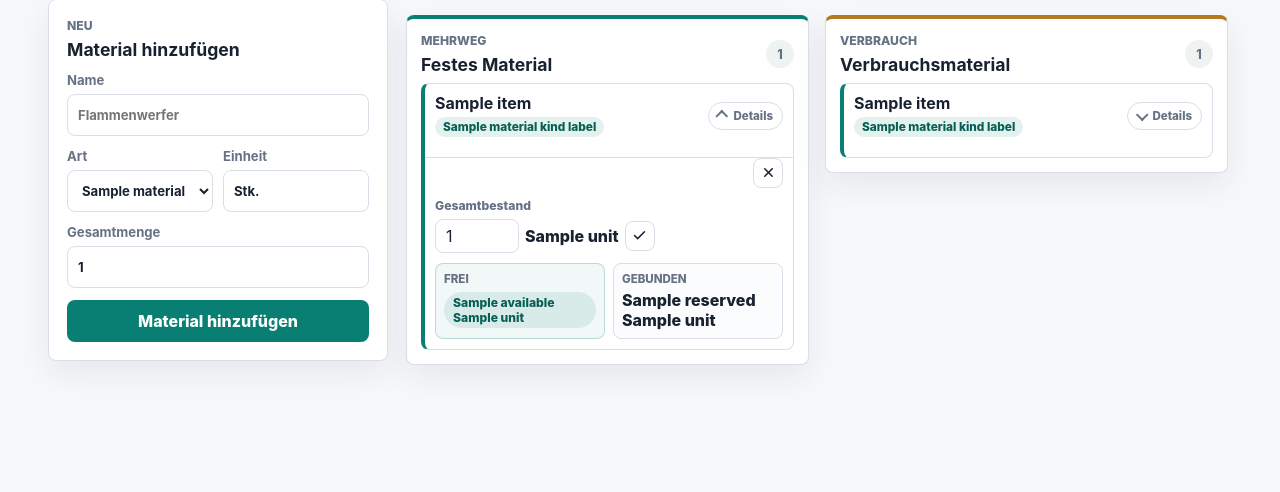
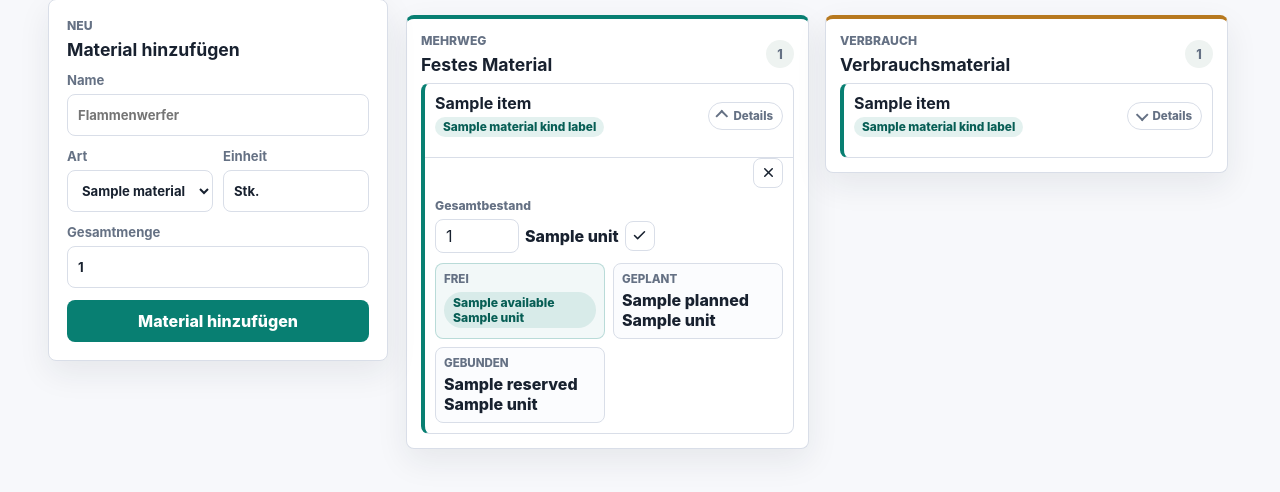
Before and after one commit to AndreasDeCrinis/event-tracker, a Flask app: template app/templates/inventory.html in a window 1280 px wide, after a click that opens the changed part. Shown: the part 194-686 px from the top of the page. Run offline with Flask 3, Linux system fonts and the light colour scheme; the template is opened without the code that fills it: most values are stand-ins (such as "Sample title", 1, 10 or a date in 2020).

Commit message:
fix: inventory warning

```diff
--- a/app/routes.py
+++ b/app/routes.py
@@ -42,6 +42,7 @@ from .models import (
     material_available_quantity,
     material_deducted_used_quantity,
     material_open_used_quantity,
+    material_planned_quantity,
     material_reserved_quantity,
     material_shortage_quantity,
     personnel_has_conflict,
@@ -1040,10 +1041,14 @@ def _inventory_template_context():
             "reserved": material_reserved_quantity(material, moment=moment),
             "open_used": material_open_used_quantity(material, moment=moment),
             "deducted_used": material_deducted_used_quantity(material),
+            "planned": material_planned_quantity(material, moment=moment),
             "available": material_available_quantity(material, moment=moment),
         }
         for material in materials
     ]
+
+    for row in material_rows:
+        row["planned_shortage"] = max(row["planned"] - row["item"].total_quantity, 0)
 
     return {
         "material_rows": material_rows,
--- a/app/static/styles.css
+++ b/app/static/styles.css
@@ -815,6 +815,10 @@ details[open] > .collapsible-summary .collapse-indicator::before {
   font-size: 0.86rem;
 }
 
+.inventory-warning {
+  margin-top: 0;
+}
+
 .assignment-grid {
   display: grid;
   grid-template-columns: repeat(2, minmax(0, 1fr));
--- a/app/templates/inventory.html
+++ b/app/templates/inventory.html
@@ -16,6 +16,17 @@
       </summary>
 
       <div class="collapsible-body material-item-body">
+        {% if row.planned_shortage > 0 %}
+          <div class="warning-panel inventory-warning">
+            <strong>Geplante Menge übersteigt den Bestand.</strong>
+            <span>
+              {{ row.planned }} {{ material.unit }} geplant,
+              {{ material.total_quantity }} {{ material.unit }} im Bestand,
+              {{ row.planned_shortage }} {{ material.unit }} fehlen.
+            </span>
+          </div>
+        {% endif %}
+
         <form method="post" action="{{ url_for('main.delete_material', material_id=material.id) }}">
           <button class="compact-icon-button remove-button" type="submit" aria-label="{{ material.name }} löschen" title="Entfernen">
             {{ action_icon("remove") }}
@@ -39,6 +50,10 @@
                 {{ row.available }} {{ material.unit }}
               </span>
             </dd>
+          </div>
+          <div class="metric">
+            <dt>Geplant</dt>
+            <dd>{{ row.planned }} {{ material.unit }}</dd>
           </div>
           <div class="metric">
             <dt>{{ "Reserviert" if is_consumable else "Gebunden" }}</dt>
```
Also changed, not shown: app/models.py (+9 -0 lines), tests/test_inventory_logic.py (+33 -0 lines).
